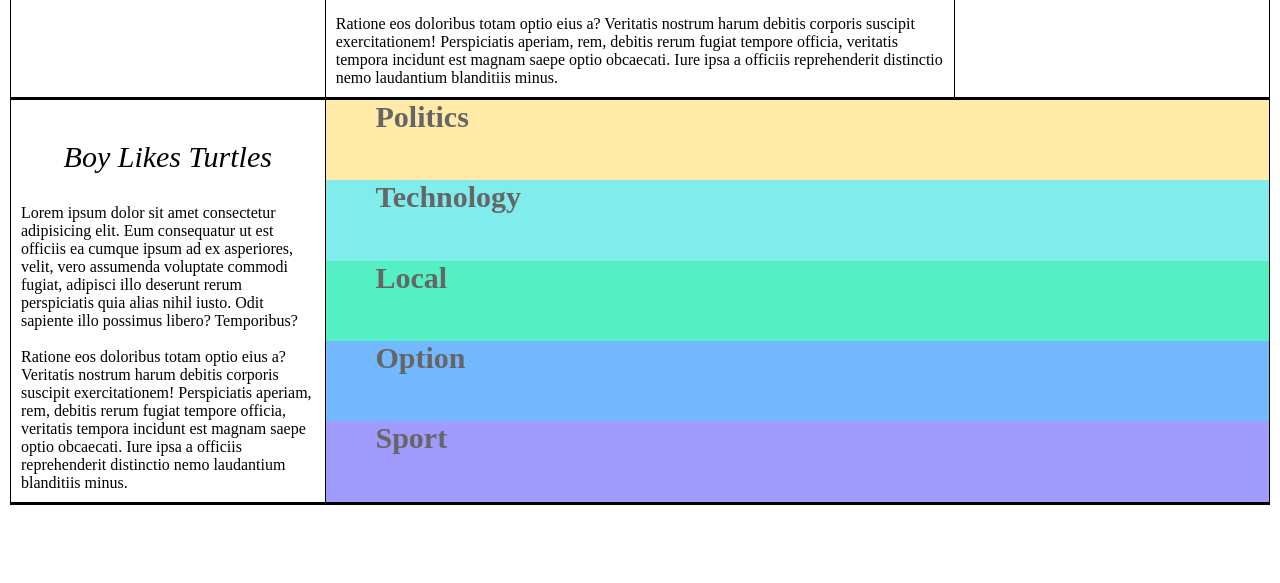
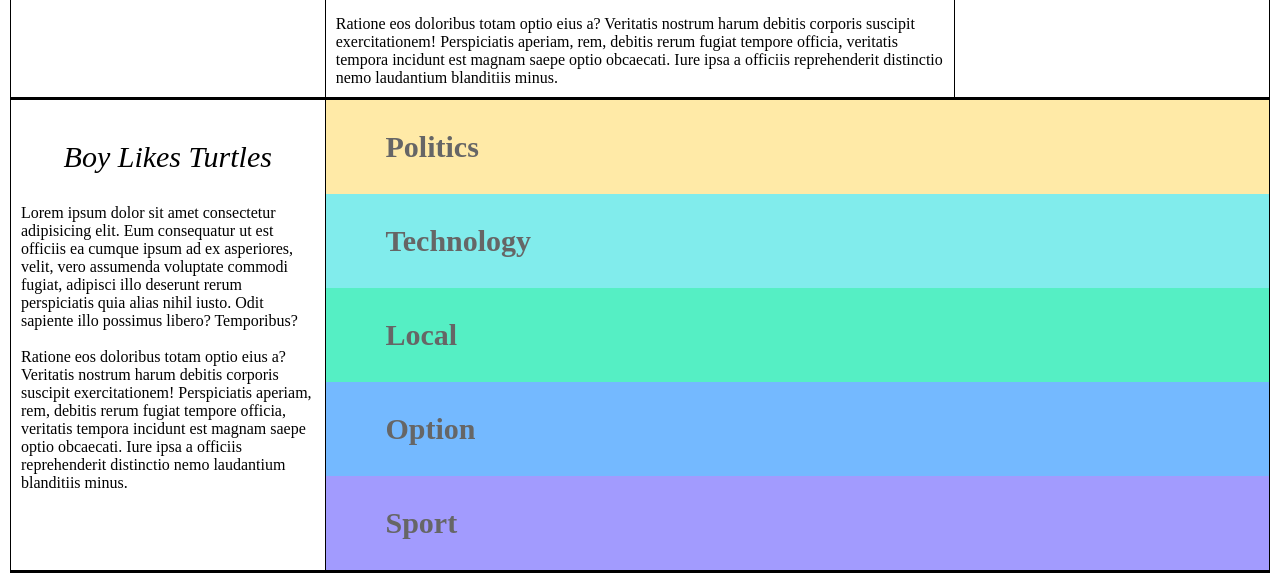
Before and after one commit to qunikarp/fm_Intro-to-Web-Developement, a plain HTML site: page index.html in a window 1280 px wide. Shown: the part 855-1438 px from the top of the page. Before the commit the page ends 1370 px from the top, so only its background shows below. Drawn offline with Linux system fonts and the light colour scheme.

Commit message:
Padding -centering list

```diff
--- a/style.css
+++ b/style.css
@@ -60,7 +60,7 @@ ul {
     width: 100%;
 }
 li {
-    padding-left: 20px;
+    padding: 30px;
     text-decoration: none;
     list-style-type: none;
 }
```
